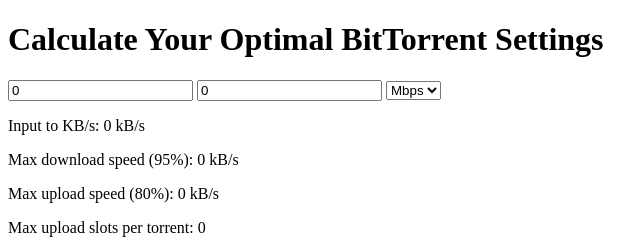
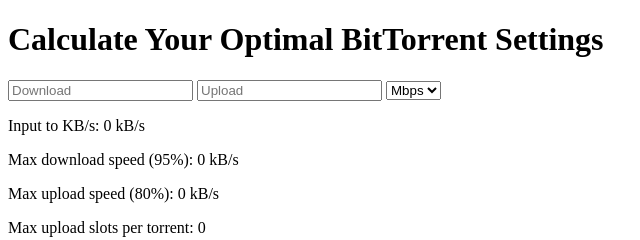
Before and after one commit to groveld/tools, a plain HTML site: page btcalc/index.html in a window 1280 px wide. Shown: the top 240 px of the page, 0-640 px from the left. Drawn offline with Linux system fonts and the light colour scheme.

Commit message:
Update index.html

```diff
--- a/btcalc/index.html
+++ b/btcalc/index.html
@@ -7,8 +7,8 @@
 <body onload="calculate()">
   <h1>Calculate Your Optimal BitTorrent Settings</h1>
 
-  <input id="download" type="number" min="0" step="1" placeholder="Download" value="0" oninput="calculate()">
-  <input id="upload" type="number" min="0" step="1" placeholder="Upload" value="0" oninput="calculate()">
+  <input id="download" type="number" min="0" step="1" placeholder="Download" value="" oninput="calculate()">
+  <input id="upload" type="number" min="0" step="1" placeholder="Upload" value="" oninput="calculate()">
   <select id="modifier" oninput="calculate()">
     <option value="0.125">Kbps</option>
     <option value="125" selected="selected">Mbps</option>
```
